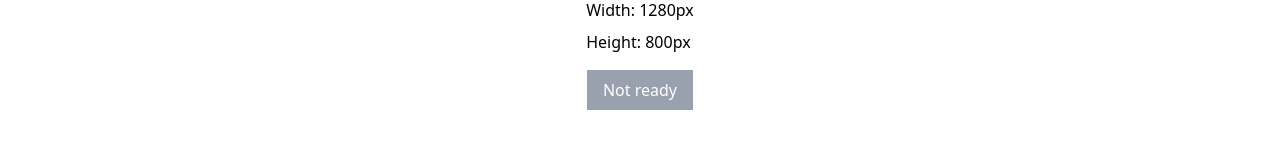
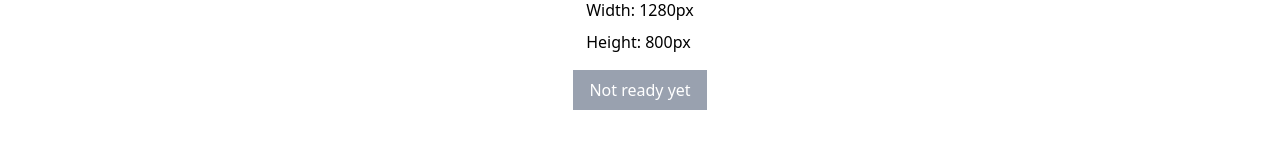
Before and after one commit to Teo9234/sev-react-homework, a React (Vite) app: page / in a window 1280 px wide. Shown: the part 392-552 px from the top of the page. Built offline with nearby package versions, Linux system fonts and the light colour scheme.

Commit message:
fix: the Button.tsx logic is now correct

```diff
--- a/src/App.tsx
+++ b/src/App.tsx
@@ -9,18 +9,18 @@ const perfectAnswers = ["0", "10", "square", "circle", "zero", "ten"];
 function App() {
 
     const [answerInput, setAnswer] = useState<string>("");
+    const [isPerfectAnswer, setIsPerfectAnswer] = useState(false);
 
-    const [isPerfect, setIsPerfect] = useState(false);
-
+    // function to handle answer input from Question component
     const handleAnswer = (value:string) => {
         setAnswer(value);
     }
 
-    console.log(isPerfect);
-
+    // check if the answerInput is in the perfectAnswers array
     useEffect(() => {
-        setIsPerfect(perfectAnswers.includes(answerInput.toLowerCase()));
+        setIsPerfectAnswer(perfectAnswers.includes(answerInput.toLowerCase()));
     }, [answerInput]);
+    console.log(isPerfectAnswer);
 
 
     return (
@@ -30,7 +30,11 @@ function App() {
                     <Question handleAnswer={handleAnswer} answerInput={answerInput}/>
                     <br/>
                     <SizeCounter />
-                    <Button label={"Not ready"} isPerfect={isPerfect}/>
+                    <Button
+                        isPerfectAnswer={isPerfectAnswer}
+                        onClickProp={() => alert("You solved the riddles!")}
+                        label={"Not ready yet"}
+                    />
                 </div>
             </Layout>
         </>
--- a/src/Components/ui/Button.tsx
+++ b/src/Components/ui/Button.tsx
@@ -1,7 +1,7 @@
-import type {ButtonProps, } from "../../types.ts";
+import type {ButtonProps} from "../../types.ts";
 import useWindowSize from "../hooks/useWindowSize.ts";
 
-const Button = ({onClickProp, label, isPerfect}: ButtonProps) => {
+const Button = ({onClickProp, label, isPerfectAnswer}: ButtonProps) => {
 
     // get isSquare from useWindowSize hook
     const {isSquare} = useWindowSize();
@@ -13,11 +13,10 @@ const Button = ({onClickProp, label, isPerfect}: ButtonProps) => {
                     className={"px-4 py-2 align-middle bg-purple-400 text-white hover:bg-purple-600 hover:cursor-pointer" +
                         " disabled:bg-gray-400 disabled:cursor-not-allowed"}
                     onClick={onClickProp}
-                    disabled={!isPerfect && !isSquare}
+                    disabled={!(isPerfectAnswer && isSquare)}
                 >
-
-                    {/*Label changes if it is enabled*/}
-                    {label}
+                    {/*// Display different text based on isPerfectAnswer and isSquare*/}
+                    {isPerfectAnswer ? "Perfect Answer!" : isSquare ? "Perfect Size!" : label ? "Not ready yet" : "Button"}
                 </button>
             </div>
         </>
```
